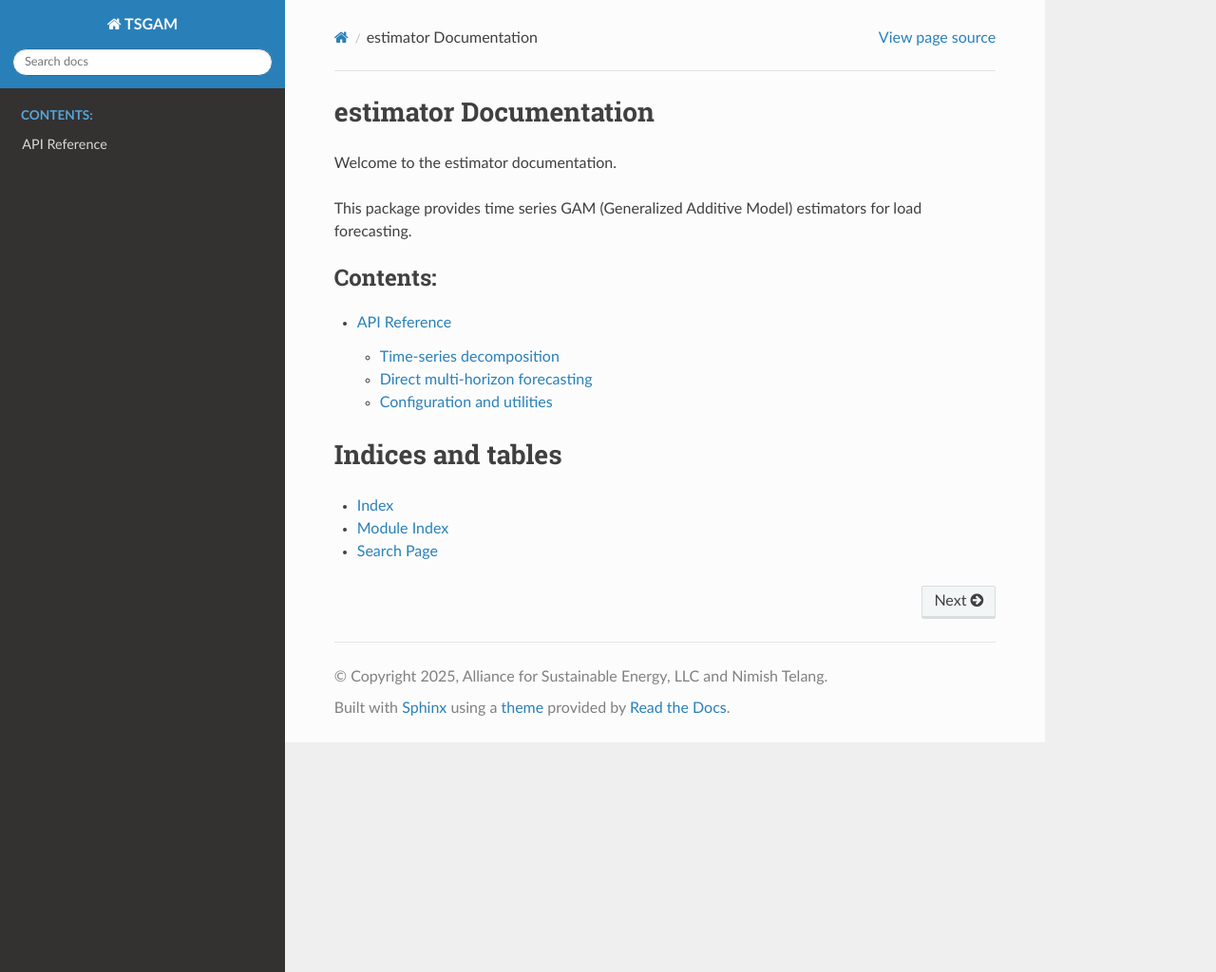
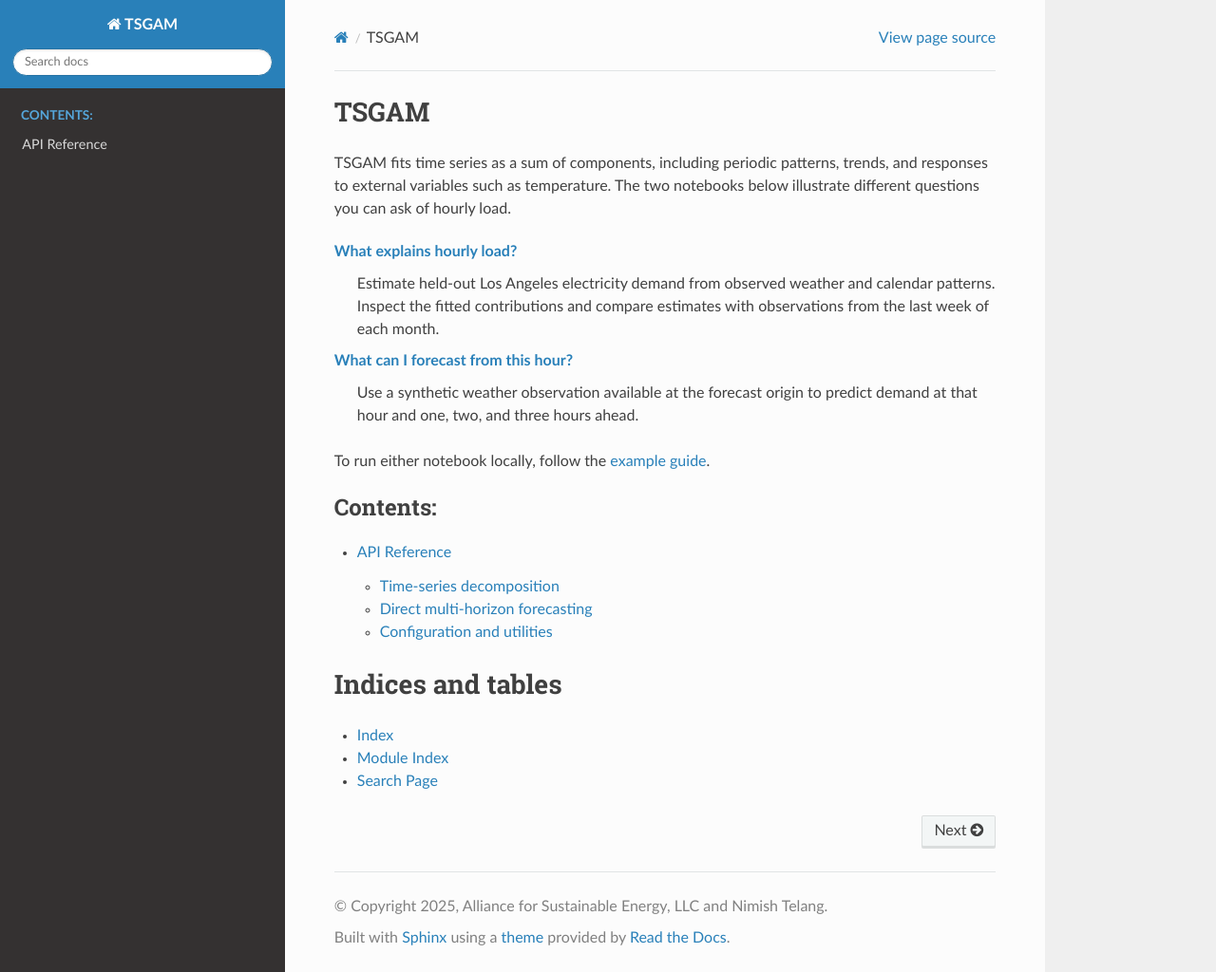
Before and after one commit to nimish/estimator, a Sphinx documentation site: the page built from docs/index.rst, in a window 1280 px wide and 1024 px high. Shown: the whole window at 95% size. Built offline with Sphinx 7.4.7 and the Read the Docs theme 3.1.0, drawn with Linux system fonts in a browser that asks for light colours.

Commit message:
Connect TSGAM to its research foundations and worked examples
Introduce TSGAM through load decomposition and forecasting. Credit the Meyers–Boyd formulation, explain the role of signaldecomp, and connect periodic cross terms to the Ogut–Meyers–Boyd net-load study. Guide readers to the worked notebooks, document the ISO data source, link Solar Data Tools from the PV example, and update the install and import examples for tsgam.

```diff
--- a/docs/index.rst
+++ b/docs/index.rst
@@ -1,12 +1,24 @@
 .. Copyright (c) 2025 Alliance for Sustainable Energy, LLC and Nimish Telang
 .. SPDX-License-Identifier: BSD-3-Clause
 
-estimator Documentation
-=======================
+TSGAM
+=====
 
-Welcome to the estimator documentation.
+TSGAM fits time series as a sum of components, including periodic patterns,
+trends, and responses to external variables such as temperature. The two
+notebooks below illustrate different questions you can ask of hourly load.
 
-This package provides time series GAM (Generalized Additive Model) estimators for load forecasting.
+`What explains hourly load? <https://github.com/cvxgrp/tsgam/blob/main/examples/example_la_energy_marimo.py>`_
+   Estimate held-out Los Angeles electricity demand from observed weather and
+   calendar patterns. Inspect the fitted contributions and compare estimates
+   with observations from the last week of each month.
+
+`What can I forecast from this hour? <https://github.com/cvxgrp/tsgam/blob/main/examples/example_simple_dmh_forecast_marimo.py>`_
+   Use a synthetic weather observation available at the forecast origin to
+   predict demand at that hour and one, two, and three hours ahead.
+
+To run either notebook locally, follow the
+`example guide <https://github.com/cvxgrp/tsgam/blob/main/examples/README_RUN_SCRIPTS.md>`_.
 
 .. toctree::
    :maxdepth: 2
```
Also changed, not shown: README.md (+28 -12 lines), examples/README_RUN_SCRIPTS.md, 1 other file.
